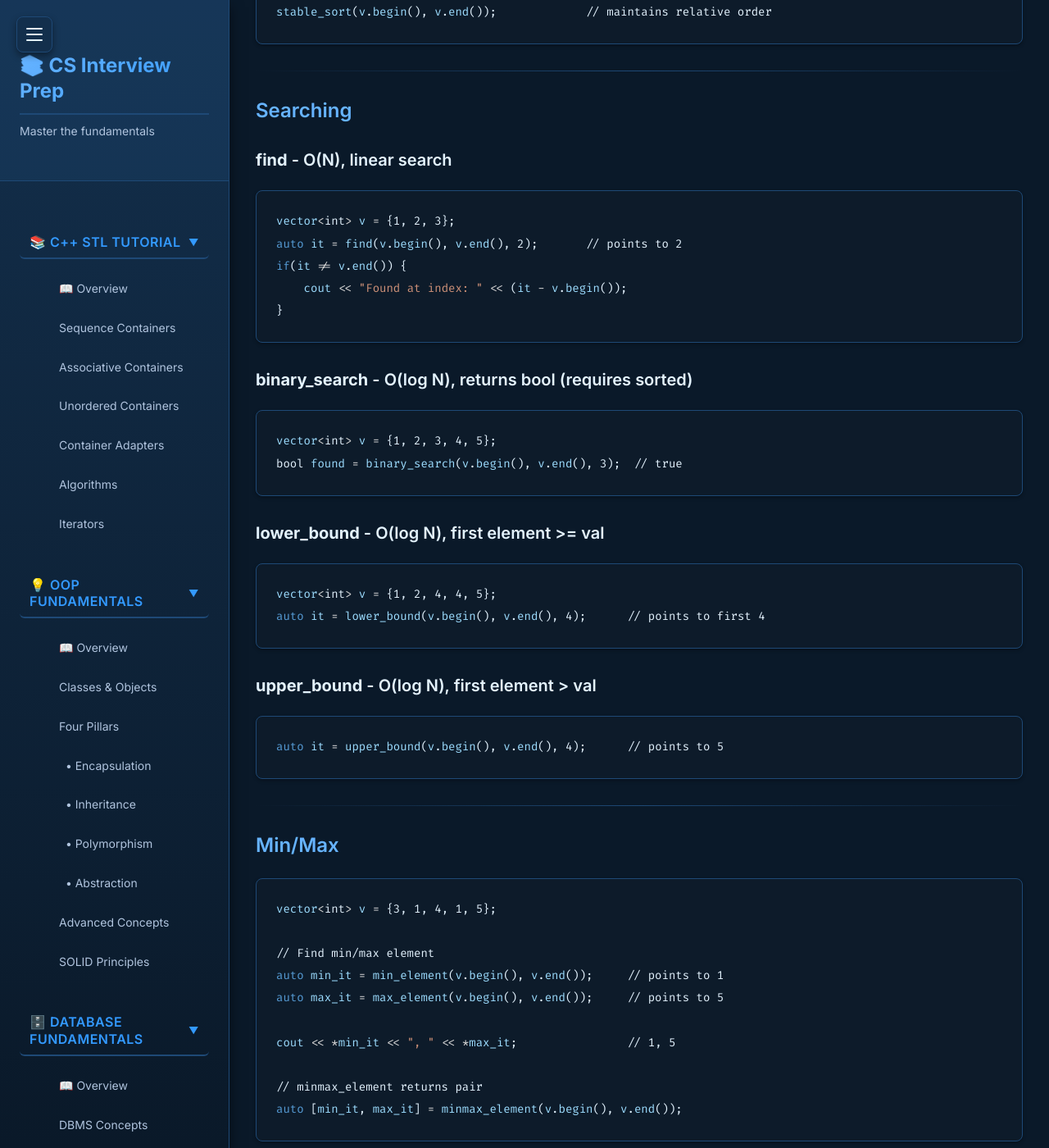
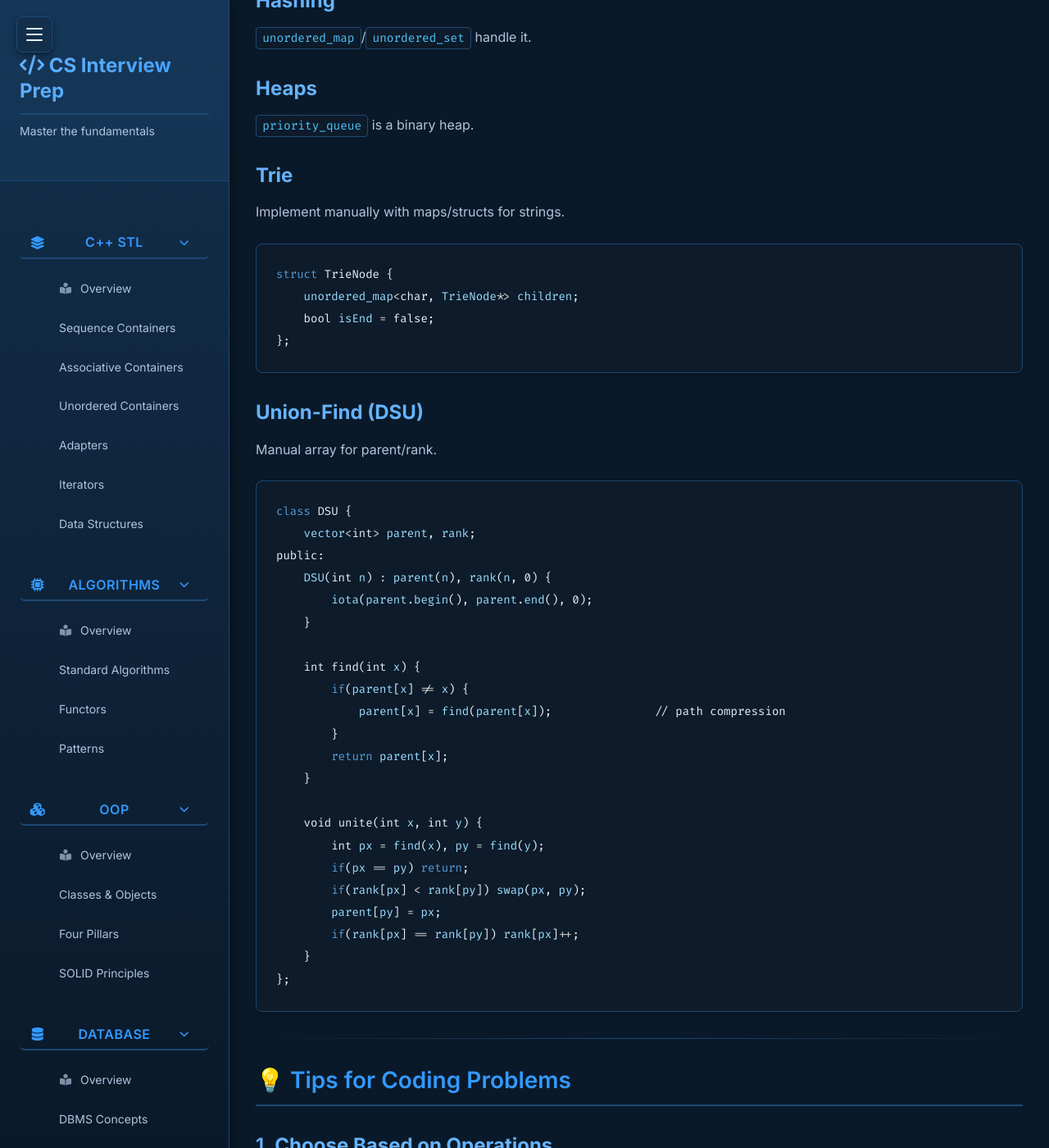
Before and after one commit to sazid-zero/Study-MAT, a Jekyll site: the page built from stl-guide.md, in a window 1280 px wide and 1400 px high, scrolled down 17684 px. Shown: the whole window at 82% size. Built offline with Jekyll 4.4.1, drawn with Linux system fonts in a browser that asks for light colours; some of the changed text lies outside the part shown.

Commit message:
Fix mobile sidebar, add Algorithms page, modernize UI with icons

````diff
--- a/_layouts/base.html
+++ b/_layouts/base.html
@@ -6,6 +6,8 @@
   <title>{% if page.title %}{{ page.title }} - {% endif %}{{ site.title }}</title>
   <meta name="description" content="{{ site.description }}">
   <link rel="stylesheet" href="{{ '/assets/css/style.css' | relative_url }}">
+  <!-- Font Awesome -->
+  <link rel="stylesheet" href="https://cdnjs.cloudflare.com/ajax/libs/font-awesome/6.4.0/css/all.min.css">
   <link rel="preconnect" href="https://fonts.googleapis.com">
   <link rel="preconnect" href="https://fonts.gstatic.com" crossorigin>
   <link href="https://fonts.googleapis.com/css2?family=Inter:wght@300;400;500;600;700&family=Fira+Code:wght@400;500&display=swap" rel="stylesheet">
--- a/_layouts/page.html
+++ b/_layouts/page.html
@@ -5,66 +5,88 @@ layout: base
 <div class="page-container">
   <aside class="sidebar">
     <div class="sidebar-header">
-      <h2>📚 CS Interview Prep</h2>
+      <h2><i class="fas fa-code"></i> CS Interview Prep</h2>
       <p class="tagline">Master the fundamentals</p>
     </div>
 
     <nav class="sidebar-nav">
+      <!-- C++ STL -->
       <div class="nav-section">
-        <h3 onclick="toggleSection(this)">📚 C++ STL Tutorial <span class="arrow">▼</span></h3>
+        <h3 onclick="toggleSection(this)">
+            <i class="fas fa-layer-group"></i> C++ STL
+            <span class="arrow"><i class="fas fa-chevron-down"></i></span>
+        </h3>
         <ul>
-          <li><a href="{{ '/stl-guide/' | relative_url }}">📖 Overview</a></li>
+          <li><a href="{{ '/stl-guide/' | relative_url }}"><i class="fas fa-book-reader"></i> Overview</a></li>
           <li><a href="{{ '/stl-guide/' | relative_url }}#-sequence-containers">Sequence Containers</a></li>
           <li><a href="{{ '/stl-guide/' | relative_url }}#-associative-containers-sorted">Associative Containers</a></li>
           <li><a href="{{ '/stl-guide/' | relative_url }}#-unordered-associative-containers-hash-based-average-o1">Unordered Containers</a></li>
-          <li><a href="{{ '/stl-guide/' | relative_url }}#-container-adapters-wrappers">Container Adapters</a></li>
-          <li><a href="{{ '/stl-guide/' | relative_url }}#-3-algorithms">Algorithms</a></li>
+          <li><a href="{{ '/stl-guide/' | relative_url }}#-container-adapters-wrappers">Adapters</a></li>
           <li><a href="{{ '/stl-guide/' | relative_url }}#-2-iterators">Iterators</a></li>
+          <li><a href="{{ '/stl-guide/' | relative_url }}#-3-data-structures-operations-beyond-stl">Data Structures</a></li>
         </ul>
       </div>
 
+      <!-- Algorithms -->
       <div class="nav-section">
-        <h3 onclick="toggleSection(this)">💡 OOP Fundamentals <span class="arrow">▼</span></h3>
+        <h3 onclick="toggleSection(this)">
+            <i class="fas fa-microchip"></i> Algorithms
+            <span class="arrow"><i class="fas fa-chevron-down"></i></span>
+        </h3>
         <ul>
-          <li><a href="{{ '/oop-fundamentals/' | relative_url }}">📖 Overview</a></li>
+          <li><a href="{{ '/algorithms/' | relative_url }}"><i class="fas fa-book-reader"></i> Overview</a></li>
+          <li><a href="{{ '/algorithms/' | relative_url }}#-standard-algorithms">Standard Algorithms</a></li>
+          <li><a href="{{ '/algorithms/' | relative_url }}#-functors-function-objects">Functors</a></li>
+          <li><a href="{{ '/algorithms/' | relative_url }}#-common-algorithmic-patterns">Patterns</a></li>
+        </ul>
+      </div>
+
+      <!-- OOP -->
+      <div class="nav-section">
+        <h3 onclick="toggleSection(this)">
+            <i class="fas fa-cubes"></i> OOP
+            <span class="arrow"><i class="fas fa-chevron-down"></i></span>
+        </h3>
+        <ul>
+          <li><a href="{{ '/oop-fundamentals/' | relative_url }}"><i class="fas fa-book-reader"></i> Overview</a></li>
           <li><a href="{{ '/oop-fundamentals/' | relative_url }}#-classes-and-objects">Classes & Objects</a></li>
           <li><a href="{{ '/oop-fundamentals/' | relative_url }}#%EF%B8%8F-the-four-pillars-of-oop">Four Pillars</a></li>
-          <li><a href="{{ '/oop-fundamentals/' | relative_url }}#1-encapsulation">&nbsp;&nbsp;• Encapsulation</a></li>
-          <li><a href="{{ '/oop-fundamentals/' | relative_url }}#2-inheritance">&nbsp;&nbsp;• Inheritance</a></li>
-          <li><a href="{{ '/oop-fundamentals/' | relative_url }}#3-polymorphism">&nbsp;&nbsp;• Polymorphism</a></li>
-          <li><a href="{{ '/oop-fundamentals/' | relative_url }}#4-abstraction">&nbsp;&nbsp;• Abstraction</a></li>
-          <li><a href="{{ '/oop-fundamentals/' | relative_url }}#-advanced-concepts">Advanced Concepts</a></li>
           <li><a href="{{ '/oop-fundamentals/' | relative_url }}#-solid-principles">SOLID Principles</a></li>
         </ul>
       </div>
 
+      <!-- Database -->
       <div class="nav-section">
-        <h3 onclick="toggleSection(this)">🗄️ Database Fundamentals <span class="arrow">▼</span></h3>
+        <h3 onclick="toggleSection(this)">
+            <i class="fas fa-database"></i> Database
+            <span class="arrow"><i class="fas fa-chevron-down"></i></span>
+        </h3>
         <ul>
-          <li><a href="{{ '/database-fundamentals/' | relative_url }}">📖 Overview</a></li>
+          <li><a href="{{ '/database-fundamentals/' | relative_url }}"><i class="fas fa-book-reader"></i> Overview</a></li>
           <li><a href="{{ '/database-fundamentals/' | relative_url }}#%EF%B8%8F-dbms-concepts">DBMS Concepts</a></li>
           <li><a href="{{ '/database-fundamentals/' | relative_url }}#-relational-database-design">Database Design</a></li>
           <li><a href="{{ '/database-fundamentals/' | relative_url }}#-sql-basics">SQL Basics</a></li>
-          <li><a href="{{ '/database-fundamentals/' | relative_url }}#-advanced-sql">Advanced SQL</a></li>
-          <li><a href="{{ '/database-fundamentals/' | relative_url }}#-normalization">Normalization</a></li>
-          <li><a href="{{ '/database-fundamentals/' | relative_url }}#-transactions--acid">Transactions & ACID</a></li>
           <li><a href="{{ '/database-fundamentals/' | relative_url }}#-indexing">Indexing</a></li>
         </ul>
       </div>
 
+      <!-- Practice -->
       <div class="nav-section">
-        <h3 onclick="toggleSection(this)">🔗 Practice Sites <span class="arrow">▼</span></h3>
+        <h3 onclick="toggleSection(this)">
+            <i class="fas fa-laptop-code"></i> Practice
+            <span class="arrow"><i class="fas fa-chevron-down"></i></span>
+        </h3>
         <ul class="external-links">
-          <li><a href="https://leetcode.com" target="_blank" rel="noopener">LeetCode ↗</a></li>
-          <li><a href="https://codeforces.com" target="_blank" rel="noopener">Codeforces ↗</a></li>
-          <li><a href="https://www.geeksforgeeks.org" target="_blank" rel="noopener">GeeksforGeeks ↗</a></li>
-          <li><a href="https://cp-algorithms.com" target="_blank" rel="noopener">CP-Algorithms ↗</a></li>
+          <li><a href="https://leetcode.com" target="_blank" rel="noopener">LeetCode <i class="fas fa-external-link-alt"></i></a></li>
+          <li><a href="https://codeforces.com" target="_blank" rel="noopener">Codeforces <i class="fas fa-external-link-alt"></i></a></li>
+          <li><a href="https://www.geeksforgeeks.org" target="_blank" rel="noopener">GFG <i class="fas fa-external-link-alt"></i></a></li>
+          <li><a href="https://cp-algorithms.com" target="_blank" rel="noopener">CP-Algorithms <i class="fas fa-external-link-alt"></i></a></li>
         </ul>
       </div>
     </nav>
 
     <div class="sidebar-footer">
-      <p class="copyright">Built with ❤️</p>
+      <p class="copyright">Built with <i class="fas fa-heart" style="color: #e74c3c;"></i></p>
     </div>
   </aside>
 
@@ -72,7 +94,7 @@ layout: base
   <div class="sidebar-backdrop" onclick="closeSidebar()"></div>
 
   <main class="main-content">
-    <button class="mobile-menu-toggle" onclick="toggleSidebar()">
+    <button class="mobile-menu-toggle" onclick="toggleSidebar()" aria-label="Toggle Menu">
       <span></span>
       <span></span>
       <span></span>
@@ -144,89 +160,64 @@ function toggleSidebar() {
     const mainContent = document.querySelector('.main-content');
 
     if (isMobile()) {
-    // Mobile behavior: simple overlay toggle
         const isActive = sidebar.classList.contains('mobile-active');
-
         if (!isActive) {
-      // Opening sidebar
-      sidebar.classList.remove('closed');
             sidebar.classList.add('mobile-active');
             backdrop.classList.add('active');
             toggle.classList.add('active');
         } else {
-      // Closing sidebar
             closeSidebar();
         }
     } else {
-    // Desktop behavior: slide sidebar and adjust content
+        // Desktop
+        sidebar.classList.toggle('closed');
+        mainContent.classList.toggle('sidebar-closed');
+        toggle.classList.toggle('active');
+
         const isClosed = sidebar.classList.contains('closed');
-
-    if (isClosed) {
-      // Opening sidebar
-      sidebar.classList.remove('closed');
-      mainContent.classList.remove('sidebar-closed');
-      toggle.classList.remove('active');
-      localStorage.setItem('sidebarState', 'open');
-    } else {
-      // Closing sidebar
-      sidebar.classList.add('closed');
-      mainContent.classList.add('sidebar-closed');
-      toggle.classList.add('active');
-      localStorage.setItem('sidebarState', 'closed');
-    }
+        localStorage.setItem('sidebarState', isClosed ? 'closed' : 'open');
     }
 }
 
 function closeSidebar() {
-  const sidebar = document.querySelector('.sidebar');
-  const backdrop = document.querySelector('.sidebar-backdrop');
-  const toggle = document.querySelector('.mobile-menu-toggle');
-
+    // Only applied on mobile
     if (isMobile()) {
-    sidebar.classList.remove('mobile-active');
-    backdrop.classList.remove('active');
-    toggle.classList.remove('active');
-    // No scroll manipulation - let it behave normally
+        document.querySelector('.sidebar').classList.remove('mobile-active');
+        document.querySelector('.sidebar-backdrop').classList.remove('active');
+        document.querySelector('.mobile-menu-toggle').classList.remove('active');
     }
 }
 
-// Close sidebar when clicking on a link (mobile only)
+// Close sidebar on link click (mobile)
 document.querySelectorAll('.sidebar a').forEach(link => {
-  link.addEventListener('click', function() {
-    if (isMobile()) {
-      setTimeout(closeSidebar, 200);
-    }
+    link.addEventListener('click', () => {
+        if(isMobile()) setTimeout(closeSidebar, 200);
     });
 });
 
-// Handle window resize
+// Handle resize
 let resizeTimer;
-window.addEventListener('resize', function() {
+window.addEventListener('resize', () => {
     clearTimeout(resizeTimer);
-  resizeTimer = setTimeout(function() {
+    resizeTimer = setTimeout(() => {
         const sidebar = document.querySelector('.sidebar');
         const mainContent = document.querySelector('.main-content');
-    const toggle = document.querySelector('.mobile-menu-toggle');
 
         if (isMobile()) {
-      // Switched to mobile
-      closeSidebar();
-      sidebar.classList.remove('closed');
+            sidebar.classList.remove('closed'); // Reset desktop class
             mainContent.classList.remove('sidebar-closed');
         } else {
-      // Switched to desktop
-      sidebar.classList.remove('mobile-active');
-      backdrop.classList.remove('active');
+            sidebar.classList.remove('mobile-active'); // Reset mobile class
+            document.querySelector('.sidebar-backdrop').classList.remove('active');
 
-      // Restore saved state
+            // Restore desktop preference
             const savedState = localStorage.getItem('sidebarState');
             if (savedState === 'closed') {
                 sidebar.classList.add('closed');
                 mainContent.classList.add('sidebar-closed');
-        toggle.classList.add('active');
             }
         }
-  }, 250);
+    }, 200);
 });
 
 // Smooth scroll for anchor links
--- a/assets/css/style.css
+++ b/assets/css/style.css
@@ -171,6 +171,12 @@ body {
   border-radius: 6px;
 }
 
+.nav-section h3 i {
+  margin-right: 8px;
+  width: 20px;
+  text-align: center;
+}
+
 .nav-section h3:hover {
   background: rgba(51, 153, 255, 0.1);
 }
@@ -214,6 +220,20 @@ body {
   font-size: var(--font-size-sm);
   position: relative;
   overflow: hidden;
+  display: flex;
+  align-items: center;
+}
+
+.nav-section a i {
+  margin-right: 10px;
+  width: 16px;
+  text-align: center;
+  opacity: 0.7;
+  transition: opacity 0.2s;
+}
+
+.nav-section a:hover i {
+  opacity: 1;
 }
 
 .nav-section a::before {
@@ -603,10 +623,11 @@ body.sidebar-open {
 @media (max-width: 768px) {
   .sidebar {
     transform: translate3d(-100%, 0, 0);
+    width: var(--sidebar-width);
   }
 
   .sidebar.mobile-active {
-    transform: translate3d(0, 0, 0);
+    transform: translate3d(0, 0, 0) !important;
   }
 
   .main-content {
--- a/stl-guide.md
+++ b/stl-guide.md
@@ -554,210 +554,11 @@ for(auto it = v.begin(); it != v.end(); ) {
 }
 ```
 
----
 
-## ⚙️ 3. Algorithms
-
-**Header:** `#include <algorithm>`
-
-Work on iterators (e.g., `sort(v.begin(), v.end());`)
-
-### Sorting
-
-#### **sort** - O(N log N)
-```cpp
-vector<int> v = {3, 1, 2};
-sort(v.begin(), v.end());                    // {1, 2, 3}
-
-// Descending order
-sort(v.begin(), v.end(), greater<int>());    // {3, 2, 1}
-
-// Custom comparator
-bool cmp(int a, int b) {
-    return a > b;                            // descending
-}
-sort(v.begin(), v.end(), cmp);
-
-// Lambda comparator
-sort(v.begin(), v.end(), [](int a, int b) {
-    return a > b;
-});
-```
-
-#### **stable_sort** - O(N log N), preserves order
-{% raw %}
-```cpp
-vector<pair<int,int>> v = {{1,2}, {1,1}, {1,3}};
-stable_sort(v.begin(), v.end());             // maintains relative order
-```
-{% endraw %}
 
 ---
 
-### Searching
-
-#### **find** - O(N), linear search
-```cpp
-vector<int> v = {1, 2, 3};
-auto it = find(v.begin(), v.end(), 2);       // points to 2
-if(it != v.end()) {
-    cout << "Found at index: " << (it - v.begin());
-}
-```
-
-#### **binary_search** - O(log N), returns bool (requires sorted)
-```cpp
-vector<int> v = {1, 2, 3, 4, 5};
-bool found = binary_search(v.begin(), v.end(), 3);  // true
-```
-
-#### **lower_bound** - O(log N), first element >= val
-```cpp
-vector<int> v = {1, 2, 4, 4, 5};
-auto it = lower_bound(v.begin(), v.end(), 4);      // points to first 4
-```
-
-#### **upper_bound** - O(log N), first element > val
-```cpp
-auto it = upper_bound(v.begin(), v.end(), 4);      // points to 5
-```
-
----
-
-### Min/Max
-
-```cpp
-vector<int> v = {3, 1, 4, 1, 5};
-
-// Find min/max element
-auto min_it = min_element(v.begin(), v.end());     // points to 1
-auto max_it = max_element(v.begin(), v.end());     // points to 5
-
-cout << *min_it << ", " << *max_it;                // 1, 5
-
-// minmax_element returns pair
-auto [min_it, max_it] = minmax_element(v.begin(), v.end());
-```
-
----
-
-### Other Useful Algorithms
-
-#### **reverse** - O(N)
-```cpp
-vector<int> v = {1, 2, 3};
-reverse(v.begin(), v.end());                       // {3, 2, 1}
-```
-
-#### **unique** - O(N), removes consecutive duplicates
-```cpp
-vector<int> v = {1, 1, 2, 2, 3};
-sort(v.begin(), v.end());                          // sort first!
-auto it = unique(v.begin(), v.end());              // {1, 2, 3, ?, ?}
-v.erase(it, v.end());                              // {1, 2, 3}
-
-// One-liner
-v.erase(unique(v.begin(), v.end()), v.end());
-```
-
-#### **fill** - O(N)
-```cpp
-vector<int> v(5);
-fill(v.begin(), v.end(), 10);                      // {10, 10, 10, 10, 10}
-```
-
-#### **count** - O(N)
-```cpp
-vector<int> v = {1, 2, 1, 3, 1};
-int cnt = count(v.begin(), v.end(), 1);            // 3
-```
-
-#### **count_if** - O(N)
-```cpp
-int cnt = count_if(v.begin(), v.end(), [](int x) {
-    return x > 2;
-});
-```
-
-#### **accumulate** - O(N)
-```cpp
-#include <numeric>
-vector<int> v = {1, 2, 3, 4, 5};
-int sum = accumulate(v.begin(), v.end(), 0);       // 15
-```
-
-#### **next_permutation** - O(N)
-```cpp
-vector<int> v = {1, 2, 3};
-do {
-    for(int x : v) cout << x << " ";
-    cout << "\n";
-} while(next_permutation(v.begin(), v.end()));
-// Generates all permutations in lexicographic order
-```
-
-#### **merge** - O(N + M)
-```cpp
-vector<int> v1 = {1, 3, 5};
-vector<int> v2 = {2, 4, 6};
-vector<int> result(6);
-merge(v1.begin(), v1.end(), v2.begin(), v2.end(), result.begin());
-// result = {1, 2, 3, 4, 5, 6}
-```
-
----
-
-## 🎯 4. Functors (Function Objects)
-
-Custom behaviors for algorithms (e.g., for `sort` or `priority_queue`).
-
-### Syntax:
-Struct/class with `operator()`.
-
-### Example: Custom Comparator for Sorting
-{% raw %}
-```cpp
-struct Comparator {
-    bool operator()(pair<int,int> a, pair<int,int> b) {
-        // Sort by second element descending
-        if(a.second != b.second) {
-            return a.second > b.second;
-        }
-        // If tied, sort by first element ascending
-        return a.first < b.first;
-    }
-};
-
-vector<pair<int,int>> v = {{1,3}, {2,3}, {1,2}};
-sort(v.begin(), v.end(), Comparator());
-// Result: {(1,3), (2,3), (1,2)}
-```
-{% endraw %}
-
-### Example: Custom Comparator for Priority Queue
-```cpp
-struct Cmp {
-    bool operator()(pair<int,int> a, pair<int,int> b) {
-        return a.first > b.first;                      // min-heap on first
-    }
-};
-
-priority_queue<pair<int,int>, vector<pair<int,int>>, Cmp> pq;
-pq.push({5, 1});
-pq.push({3, 2});
-pq.push({7, 3});
-cout << pq.top().first;                                // 3 (minimum)
-```
-
-### Lambda Alternative (C++11+)
-```cpp
-auto cmp = [](int a, int b) { return a > b; };
-sort(v.begin(), v.end(), cmp);
-```
-
----
-
-## 🏗️ 5. Data Structures Operations (Beyond STL)
+## 🏗️ 3. Data Structures Operations (Beyond STL)
 
 STL covers most, but here are additional structures:
 
````
Also changed, not shown: other parts of _layouts/page.html (+10 -17 lines), algorithms.md (added, +222 -0 lines), _config.yml (line endings or trailing spaces). Lines whose indentation alone changed are shown as unchanged.
